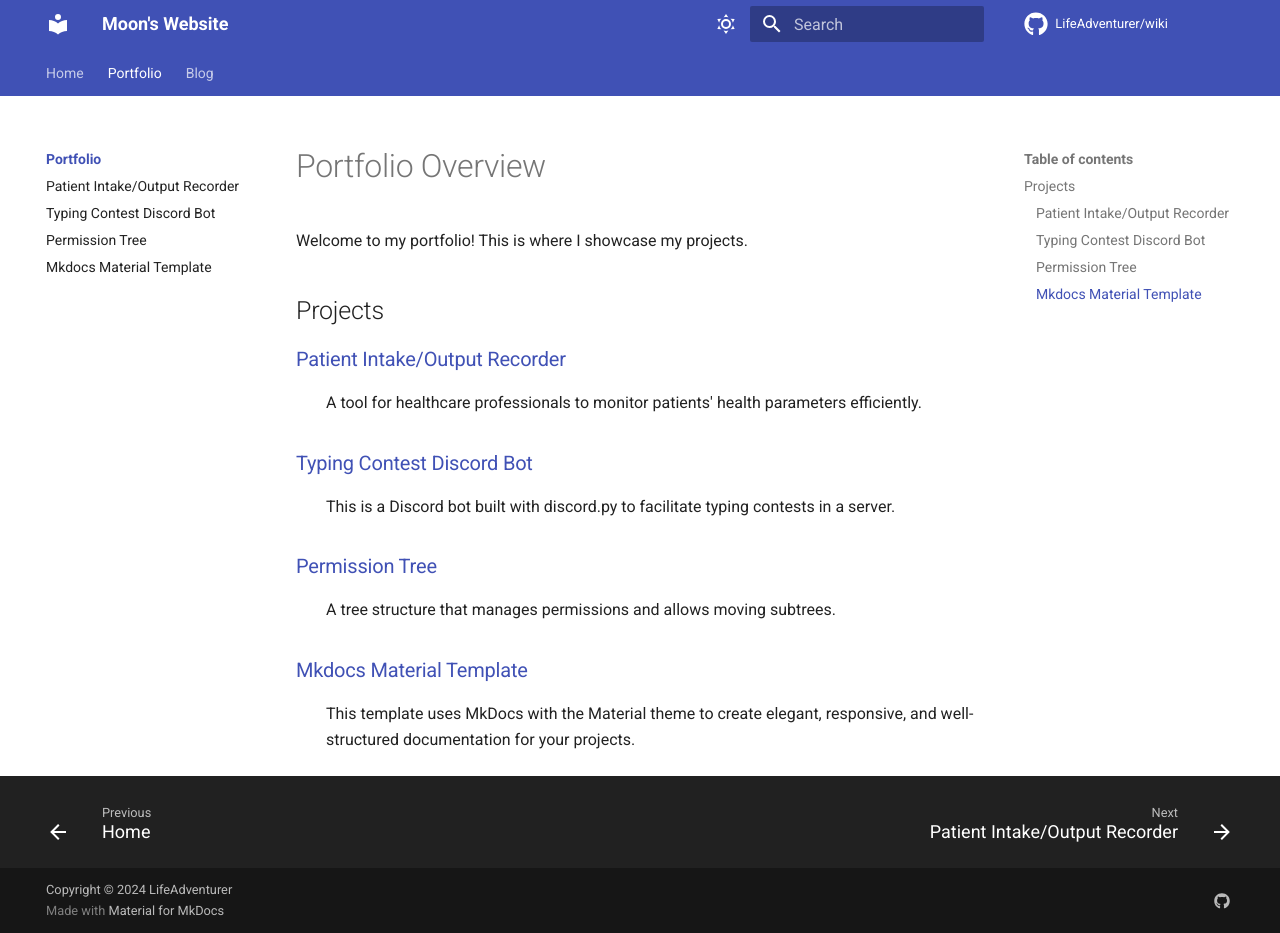
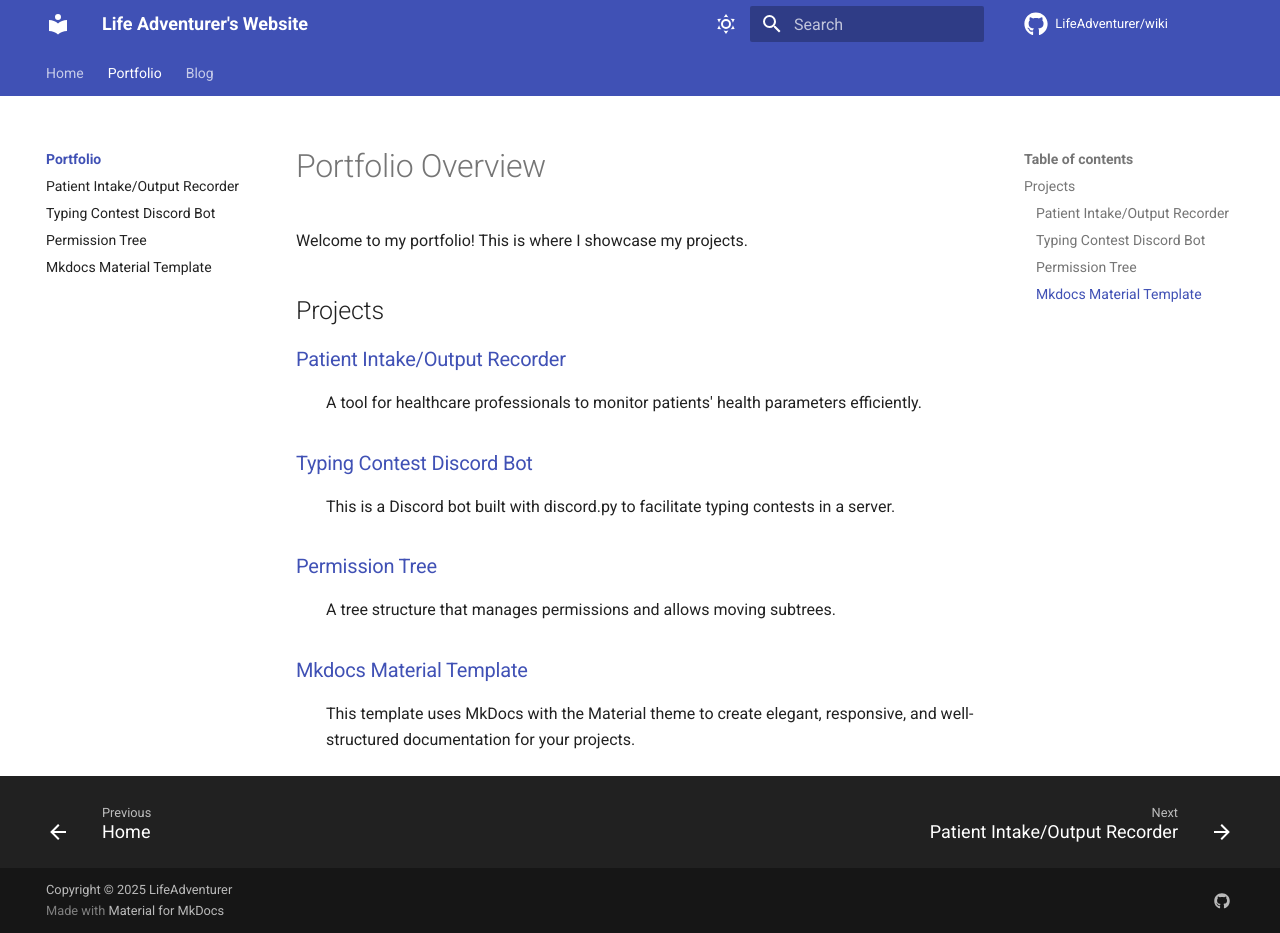
Before and after one commit to LifeAdventurer/wiki, an MkDocs documentation site: the page built from docs/portfolio/index.md, in a window 1280 px wide and 933 px high. Built offline with MkDocs 1.6.1 and Material for MkDocs 9.7.7, drawn with Linux system fonts in a browser that asks for light colours; comment, search, counter and statistics services are not loaded.

Commit message:
docs: update site name to Life Adventurer's Website and copyright to 2025

```diff
--- a/mkdocs.yml
+++ b/mkdocs.yml
@@ -1,5 +1,5 @@
 # Project information
-site_name: Moon's Website
+site_name: Life Adventurer's Website
 site_url: https://lifeadventurer.github.io/wiki/
 site_author: LifeAdventurer <life0adventurer@gmail.com>
 site_description: A lovely place
@@ -9,7 +9,7 @@ repo_name: LifeAdventurer/wiki
 repo_url: https://github.com/LifeAdventurer/wiki/
 
 # Copyright
-copyright: Copyright &copy; 2024 LifeAdventurer
+copyright: Copyright &copy; 2025 LifeAdventurer
 
 # Configuration
 theme:
```
Also changed, not shown: docs/index.md (+1 -1 lines).
